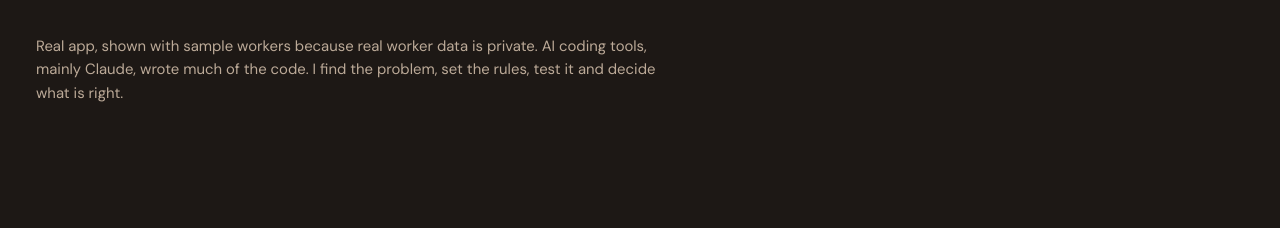
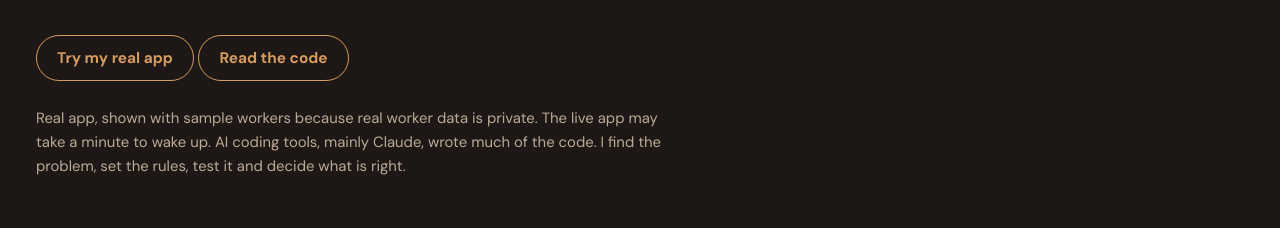
Before and after one commit to taingayting/portfolio, a plain HTML site: page index.html in a window 1280 px wide. Shown: the part 3112-3340 px from the top of the page. Drawn offline with Linux system fonts and the light colour scheme; a web font is replaced by a local one.

Commit message:
Add Try my real app link
Co-Authored-By: Claude Opus 5.5 <noreply@anthropic.com>

```diff
--- a/index.html
+++ b/index.html
@@ -196,7 +196,7 @@ dialog::backdrop { background: rgba(15, 11, 9, .94); }
     </div>
   </div>
   <nav class="dock" aria-label="Open a section">
-    <a class="app-link" href="#hr"><span class="icon warm"><svg viewBox="0 0 24 24" aria-hidden="true"><rect x="5" y="4" width="14" height="17" rx="2"/><path d="M9 4h6v3H9zM9 13l2 2 4-4"/></svg></span>HR App</a>
+    <a class="app-link" href="https://hr-attendance-app-lxvsk26tyd4fqtfdmm28jp.streamlit.app/" rel="noopener"><span class="icon warm"><svg viewBox="0 0 24 24" aria-hidden="true"><rect x="5" y="4" width="14" height="17" rx="2"/><path d="M9 4h6v3H9zM9 13l2 2 4-4"/></svg></span>HR App</a>
     <a class="app-link" href="#sara"><span class="icon"><svg viewBox="0 0 24 24" aria-hidden="true"><rect x="9" y="3" width="6" height="11" rx="3"/><path d="M5 11a7 7 0 0 0 14 0M12 18v3"/></svg></span>Sara</a>
     <a class="app-link" href="#ielts"><span class="icon cream"><svg viewBox="0 0 24 24" aria-hidden="true"><path d="M12 6c-2-1.500-5-2-8-2v15c3 0 6 .5 8 2 2-1.500 5-2 8-2V4c-3 0-6 .5-8 2zM12 6v15"/></svg></span>IELTS</a>
     <a class="app-link" href="#next"><span class="icon"><svg viewBox="0 0 24 24" aria-hidden="true"><path d="M12 3l2.600 5.700 6.200.7-4.600 4.200 1.300 6.100L12 16.600l-5.500 3.100 1.300-6.100L3.200 9.400l6.200-.7z"/></svg></span>My Goals</a>
@@ -251,7 +251,8 @@ dialog::backdrop { background: rgba(15, 11, 9, .94); }
     <figure><button class="view" type="button" data-group="hr" data-src="media/hr-questions.jpg" data-cap="The app keeps my list of questions to ask workers." aria-label="Open screenshot: questions"><img src="media/hr-questions.jpg" alt="App screenshot: questions to ask workers" loading="lazy"></button><figcaption>Questions I must ask.</figcaption></figure>
     <figure><button class="view" type="button" data-group="hr" data-src="media/hr-recruit.jpg" data-cap="The HR side: requests, candidates and hiring." aria-label="Open screenshot: recruitment"><img src="media/hr-recruit.jpg" alt="App screenshot: recruitment page" loading="lazy"></button><figcaption>The HR side of the app.</figcaption></figure>
   </div>
-  <p class="small muted">Real app, shown with sample workers because real worker data is private. AI coding tools, mainly Claude, wrote much of the code. I find the problem, set the rules, test it and decide what is right.</p>
+  <p><a class="btn" href="https://hr-attendance-app-lxvsk26tyd4fqtfdmm28jp.streamlit.app/" rel="noopener">Try my real app</a> <a class="btn" href="https://github.com/taingayting/hr-attendance-app" rel="noopener">Read the code</a></p>
+  <p class="small muted">Real app, shown with sample workers because real worker data is private. The live app may take a minute to wake up. AI coding tools, mainly Claude, wrote much of the code. I find the problem, set the rules, test it and decide what is right.</p>
 </div></section>
 
 <section id="sara"><div class="wrap">
```
